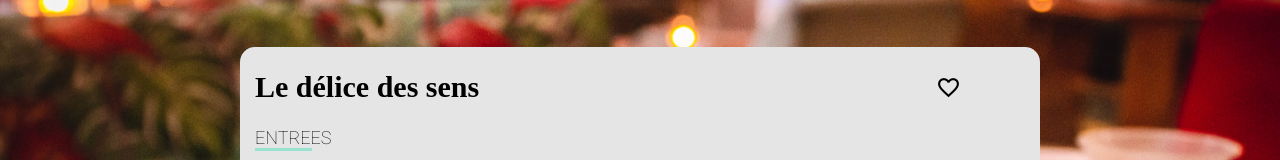
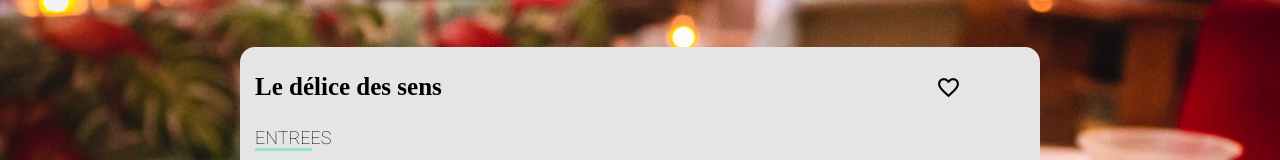
Before and after one commit to Corentin-DAUCHER/CorentinDaucher_3_19102020, a website: page restaurant_04.html in a window 1280 px wide. Shown: the part 183-343 px from the top of the page. Drawn offline with Linux system fonts and the light colour scheme; a web font is replaced by a local one.

Commit message:
Fix pour le validateur HTML.

```diff
--- a/restaurant_04.html
+++ b/restaurant_04.html
@@ -153,11 +153,11 @@
 
         <!-- restaurant photo -->
 
-        <section class="restaurant_photo">
+        <div class="restaurant_photo">
 
             <img src="img/restaurant_04.jpg" alt="">
 
-        </section>
+        </div>
 
         <!-- menu -->
 
@@ -169,7 +169,7 @@
 
                 <div class="title__text">
 
-                    <h1>Le délice des sens</h1>
+                    <h2>Le délice des sens</h2>
 
                 </div>
 
```
Also changed, not shown: restaurant_01.html (+2 -2 lines), restaurant_02.html (+2 -2 lines), restaurant_03.html (+2 -2 lines).
